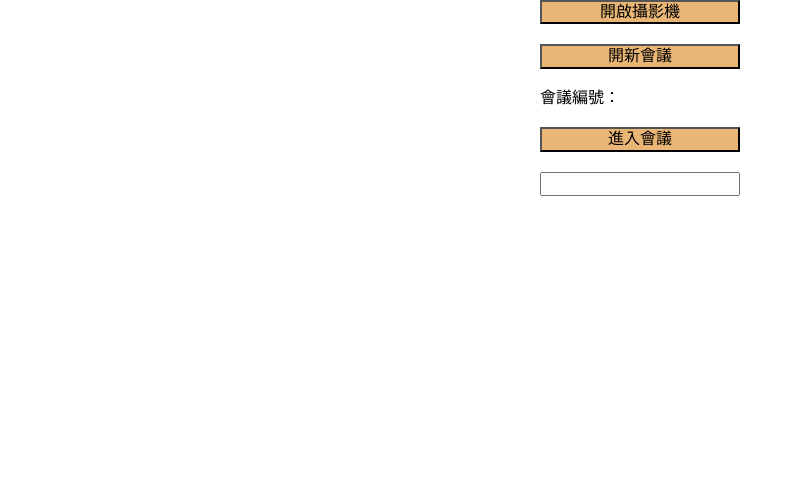
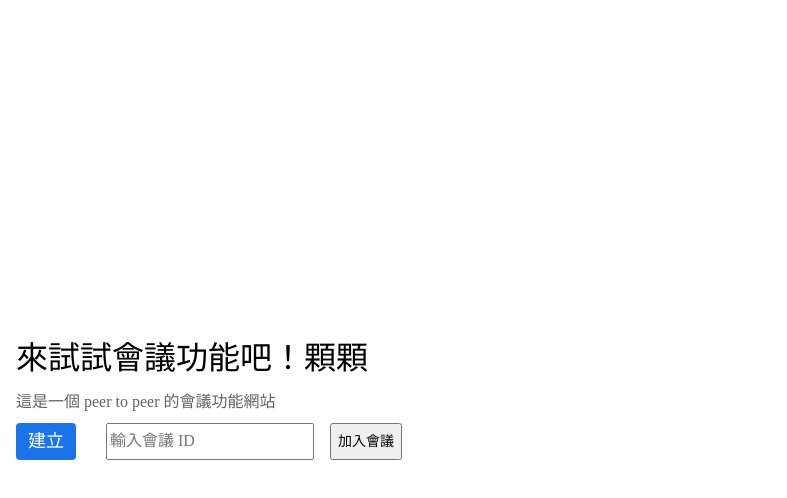
Before and after one commit to curt6815463/webrtc-stream, a React (Create React App) app: page / in a window 1280 px wide. Shown: the top 498 px of the page, without its empty margins (0-787 px from the left). Built offline with nearby package versions, Linux system fonts and the light colour scheme.

Commit message:
add react-router and imple home basic ui

```diff
--- a/package.json
+++ b/package.json
@@ -11,6 +11,7 @@
     "immer": "^9.0.3",
     "react": "^17.0.2",
     "react-dom": "^17.0.2",
+    "react-router-dom": "^5.2.0",
     "react-scripts": "4.0.3",
     "styled-components": "^5.3.0",
     "styled-normalize": "^8.0.7",
--- a/src/components/App.js
+++ b/src/components/App.js
@@ -1,7 +1,10 @@
 import React, { useEffect } from "react";
+import { BrowserRouter as Router, Switch } from "react-router-dom";
+
 import GlobalStyles from "../resources/GlobalStyles.js";
 import { initialize as initializeFirebase } from "../resources/firebase.js";
 import Home from "../pages/Home.js";
+import Meet from "../pages/Meet.js";
 import StoreProvider from "../components/StoreProvider.js";
 
 function App() {
@@ -10,12 +13,19 @@ function App() {
   }, []);
 
   return (
-    <>
+    <Router>
       <StoreProvider>
         <GlobalStyles />
-        <Home />
+        <Switch>
+          <Router path="/">
+            <Home />
+          </Router>
+          <Router path="/meet">
+            <Meet />
+          </Router>
+        </Switch>
       </StoreProvider>
-    </>
+    </Router>
   );
 }
 
--- a/src/pages/Home.js
+++ b/src/pages/Home.js
@@ -1,52 +1,66 @@
-import React, { useContext } from "react";
+import React from "react";
 import styled from "styled-components";
-import Streamer from "../components/Streamer.js";
-import { StoreContext } from "../components/StoreProvider.js";
-import StreamController from "../components/StreamController.js";
-import usePeerConnection from "../hook/usePeerConnection.js";
 
 const Home = () => {
-  const [state] = useContext(StoreContext);
-  const connection = usePeerConnection();
-
-  const isLocalActive = state.stream.local.isActive;
-  const isRemoteActive = state.stream.remote.isActive;
   return (
     <HomeStyled>
-      <StreamrWrapper>
-        {isLocalActive && connection && (
-          <Streamer
-            isLocal={true}
-            isActive={isLocalActive}
-            connection={connection}
-          ></Streamer>
-        )}
-      </StreamrWrapper>
-      <ControllerWrapper>
-        <StreamController connection={connection} />
-      </ControllerWrapper>
-      <StreamrWrapper>
-        {connection && (
-          <Streamer
-            isLocal={false}
-            isActive={isRemoteActive}
-            connection={connection}
-          ></Streamer>
-        )}
-      </StreamrWrapper>
+      <ControllerBlock>
+        <Title>來試試會議功能吧！顆顆</Title>
+        <SubTitle>這是一個 peer to peer 的會議功能網站</SubTitle>
+        <From>
+          <CreateMeetButton>建立</CreateMeetButton>
+          <JoinMeetInput placeholder="輸入會議 ID"></JoinMeetInput>
+          <JoinMeetButton>加入會議</JoinMeetButton>
+        </From>
+      </ControllerBlock>
     </HomeStyled>
   );
 };
 
 const HomeStyled = styled.div`
   display: flex;
+  align-items: center;
+  margin: 0 16px;
+  justify-content: center;
   height: 100%;
 `;
-const StreamrWrapper = styled.div`
+
+const ControllerBlock = styled.div`
   flex: 1;
 `;
-const ControllerWrapper = styled.div`
-  width: 200px;
+
+const Title = styled.div`
+  color: #000;
+  font-size: 32px;
+  font-family: sans-serif;
+  margin-bottom: 16px;
+`;
+
+const SubTitle = styled.div`
+  color: #5f6368;
+`;
+
+const From = styled.div`
+  display: flex;
+  margin-top: 12px;
+`;
+
+const CreateMeetButton = styled.div`
+  background-color: #1a73e8;
+  border-radius: 4px;
+  color: #fff;
+  font-size: 18px;
+  margin-right: 30px;
+  padding: 8px 12px;
+`;
+
+const JoinMeetInput = styled.input``;
+
+const JoinMeetButton = styled.button`
+  display: flex;
+  align-items: center;
+  margin-left: 16px;
+  font-size: 14px;
 `;
 
 export default Home;
--- /dev/null
+++ b/src/pages/Meet.js
@@ -0,0 +1,52 @@
+import React, { useContext } from "react";
+import styled from "styled-components";
+import Streamer from "../components/Streamer.js";
+import { StoreContext } from "../components/StoreProvider.js";
+import StreamController from "../components/StreamController.js";
+import usePeerConnection from "../hook/usePeerConnection.js";
+
+const Home = () => {
+  const [state] = useContext(StoreContext);
+  const connection = usePeerConnection();
+
+  const isLocalActive = state.stream.local.isActive;
+  const isRemoteActive = state.stream.remote.isActive;
+  return (
+    <HomeStyled>
+      <StreamrWrapper>
+        {isLocalActive && connection && (
+          <Streamer
+            isLocal={true}
+            isActive={isLocalActive}
+            connection={connection}
+          ></Streamer>
+        )}
+      </StreamrWrapper>
+      <ControllerWrapper>
+        <StreamController connection={connection} />
+      </ControllerWrapper>
+      <StreamrWrapper>
+        {connection && (
+          <Streamer
+            isLocal={false}
+            isActive={isRemoteActive}
+            connection={connection}
+          ></Streamer>
+        )}
+      </StreamrWrapper>
+    </HomeStyled>
+  );
+};
+
+const HomeStyled = styled.div`
+  display: flex;
+  height: 100%;
+`;
+const StreamrWrapper = styled.div`
+  flex: 1;
+`;
+const ControllerWrapper = styled.div`
+  width: 200px;
+`;
+
+export default Home;
```
Also changed, not shown: 1 other file (tests, documents, lock files or other folders).
